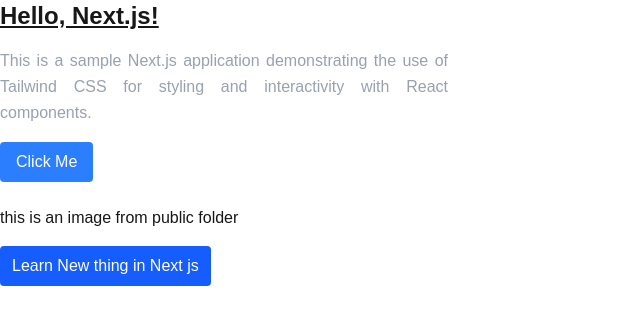
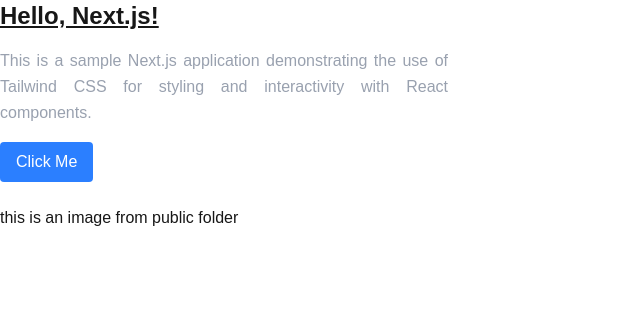
Before and after one commit to coder8820/Nextjs, a Next.js app in the folder my-app/: page / in a window 1280 px wide. Shown: the top 324 px of the page, without its empty margins (0-640 px from the left). Built offline with nearby package versions, Linux system fonts and the light colour scheme.

Commit message:
i changed some line of code

```diff
--- a/my-app/app/page.js
+++ b/my-app/app/page.js
@@ -21,8 +21,7 @@
         <div className="mt-6">
           this is an image from public folder
         </div>
-        <button className="mt-4 p-3 py-2 bg-blue-600 text-white rounded hover:bg-blue-700 cursor-pointer" onClick={()=> alert("Learn Nextjs for pro-Level")}>Learn New thing in Next js</button>
-      </div>
+       </div>
     </>
   );
 }
```
